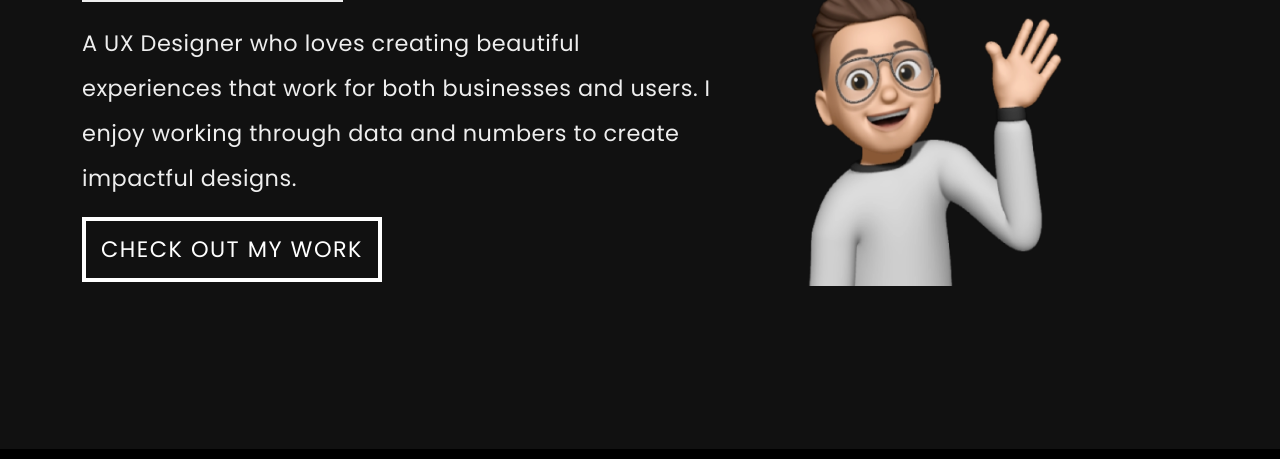
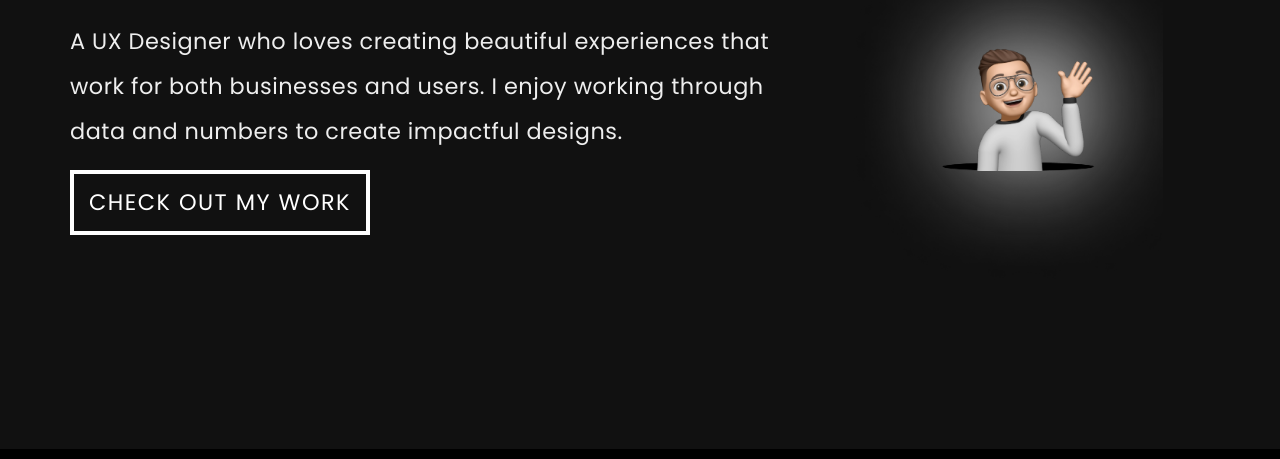
Before and after one commit to AtishKumar98/Pranay_portfolio, a plain HTML site: page index.html in a window 1280 px wide. Shown: the part 311-770 px from the top of the page. Drawn offline with nearby package versions, Linux system fonts and the light colour scheme.

Commit message:
commit-hero-bitmoji

```diff
--- a/index.html
+++ b/index.html
@@ -109,7 +109,7 @@
         <div class="col">
 
           <div class="row survey">
-            <div class="col-12 col-md-7 ps-4">
+            <div class="col">
             <h1 id="intro">
               <strong class="intro-text">Hi, I'm Pranay </strong>
             </h1>
@@ -128,7 +128,7 @@
             </a>
 
           </div>
-          <img src="./images/head-image.png" alt=""style="width: 30%;">
+          <img src="./images/Hero-Bitmoji.png" alt=""style="width: 30%;margin-right:3%">
         </div>
 
         </div>
```
Also changed, not shown: images/Hero-Bitmoji.png (added).
